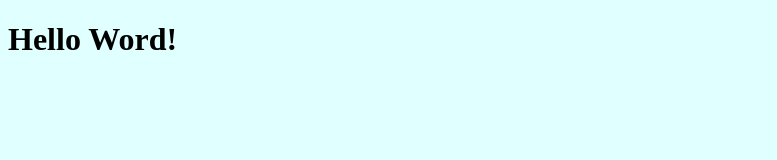
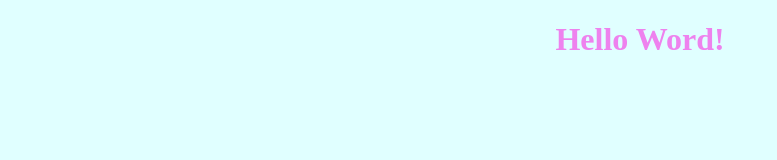
Before and after one commit to Cs1799205202/Git-Example-Remote, a plain HTML site: page index.html in a window 1280 px wide. Shown: the whole page, without its empty margins (0-777 px from the left). Drawn offline with Linux system fonts and the light colour scheme.

Commit message:
Modify format of h1 and p label

```diff
--- a/git.css
+++ b/git.css
@@ -2,3 +2,8 @@ body
 {
     background-color: lightcyan
 }
+h1
+{
+    color: violet;
+    text-align:center;
+}
```
